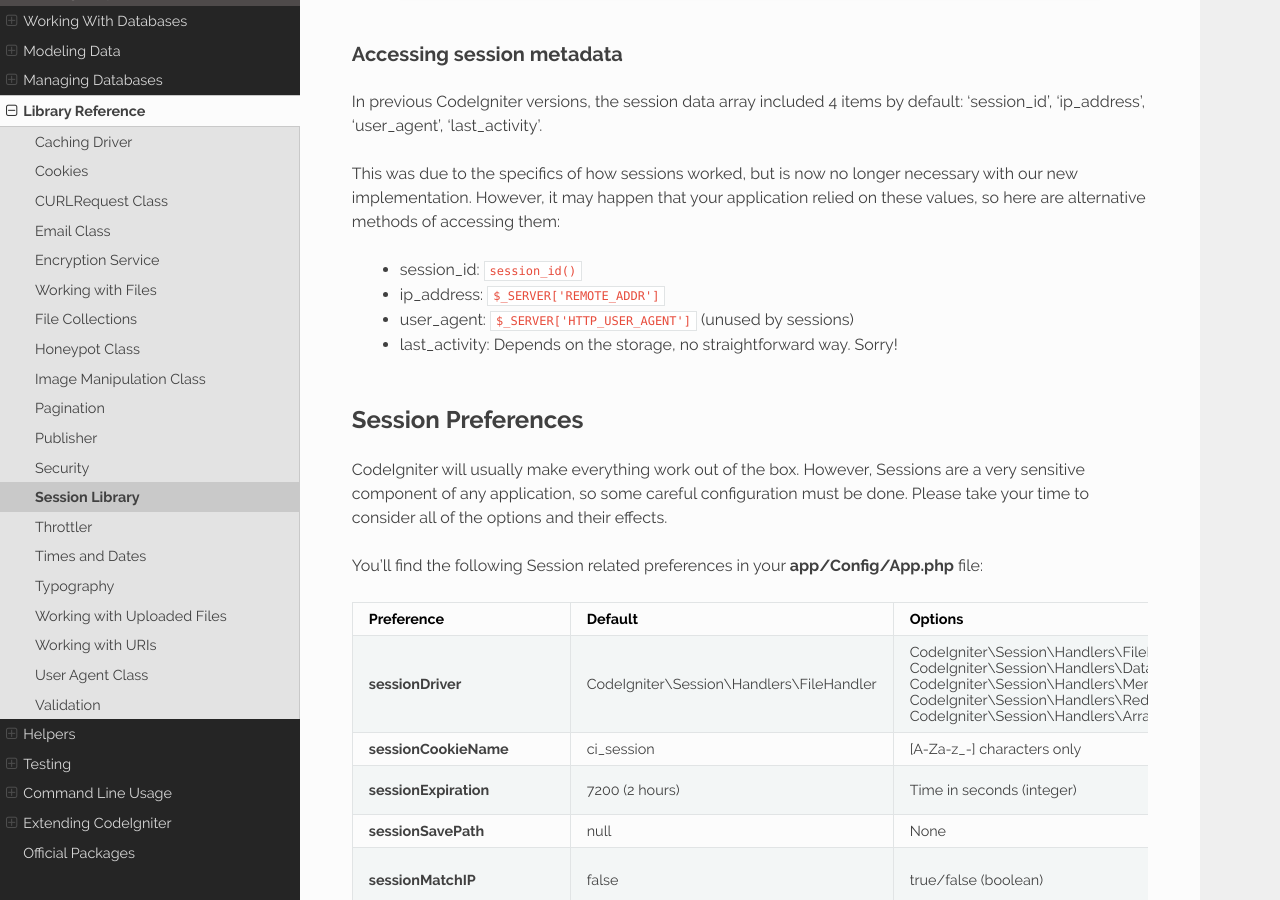
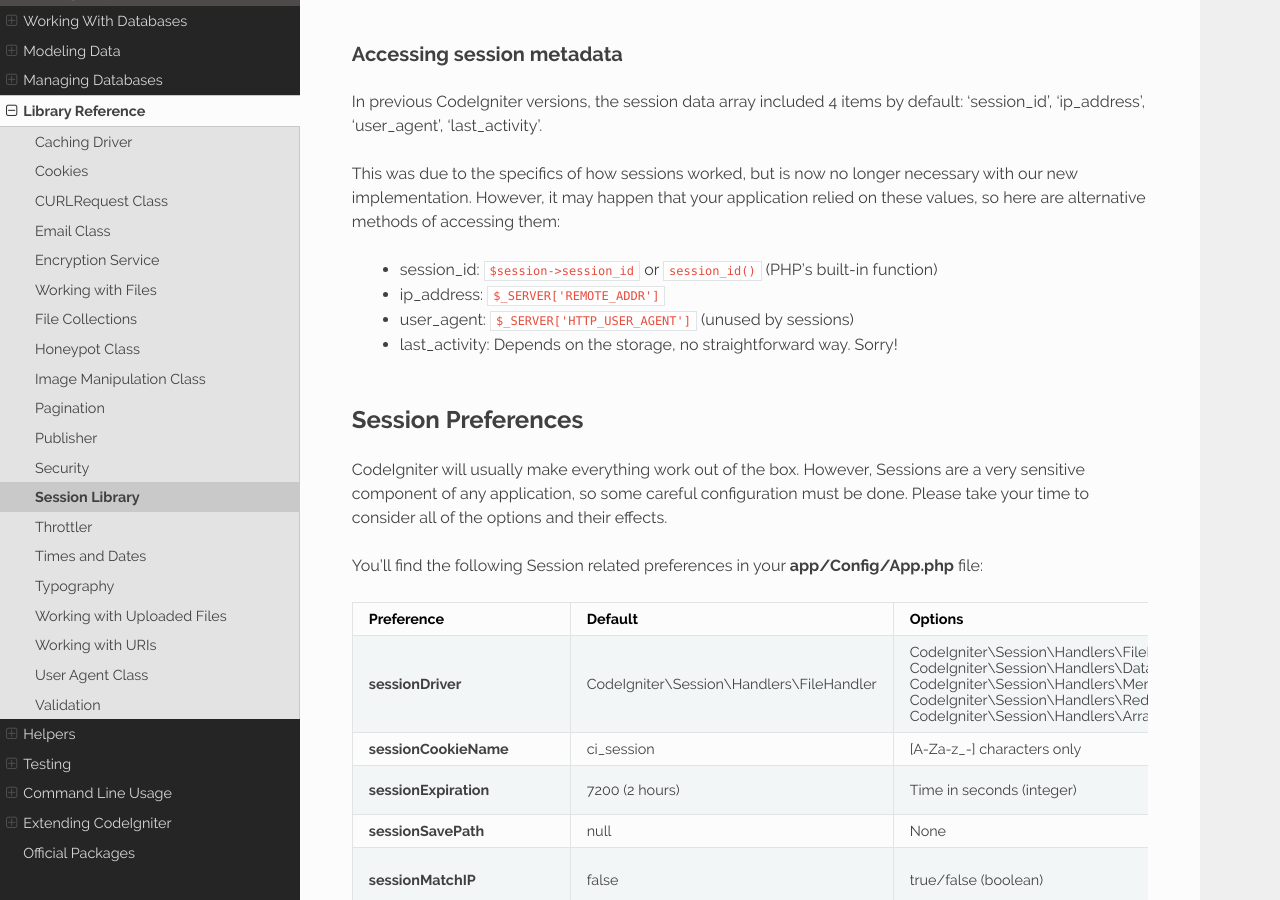
Before and after one commit to NEKOGET/ci4_user_guide_src, a Sphinx documentation site: the page built from source/libraries/sessions.rst, in a window 1280 px wide and 900 px high, scrolled down 13291 px. Built offline with Sphinx 7.4.7 and the Read the Docs theme 2.0.0, drawn with Linux system fonts in a browser that asks for light colours.

Commit message:
docs: the session_id acquisition method that is not described

```diff
--- a/source/libraries/sessions.rst
+++ b/source/libraries/sessions.rst
@@ -369,7 +369,7 @@ necessary with our new implementation. However, it may happen that your
 application relied on these values, so here are alternative methods of
 accessing them:
 
-  - session_id: ``session_id()``
+  - session_id: ``$session->session_id`` or ``session_id()`` (PHP’s built-in function)
   - ip_address: ``$_SERVER['REMOTE_ADDR']``
   - user_agent: ``$_SERVER['HTTP_USER_AGENT']`` (unused by sessions)
   - last_activity: Depends on the storage, no straightforward way. Sorry!
```
